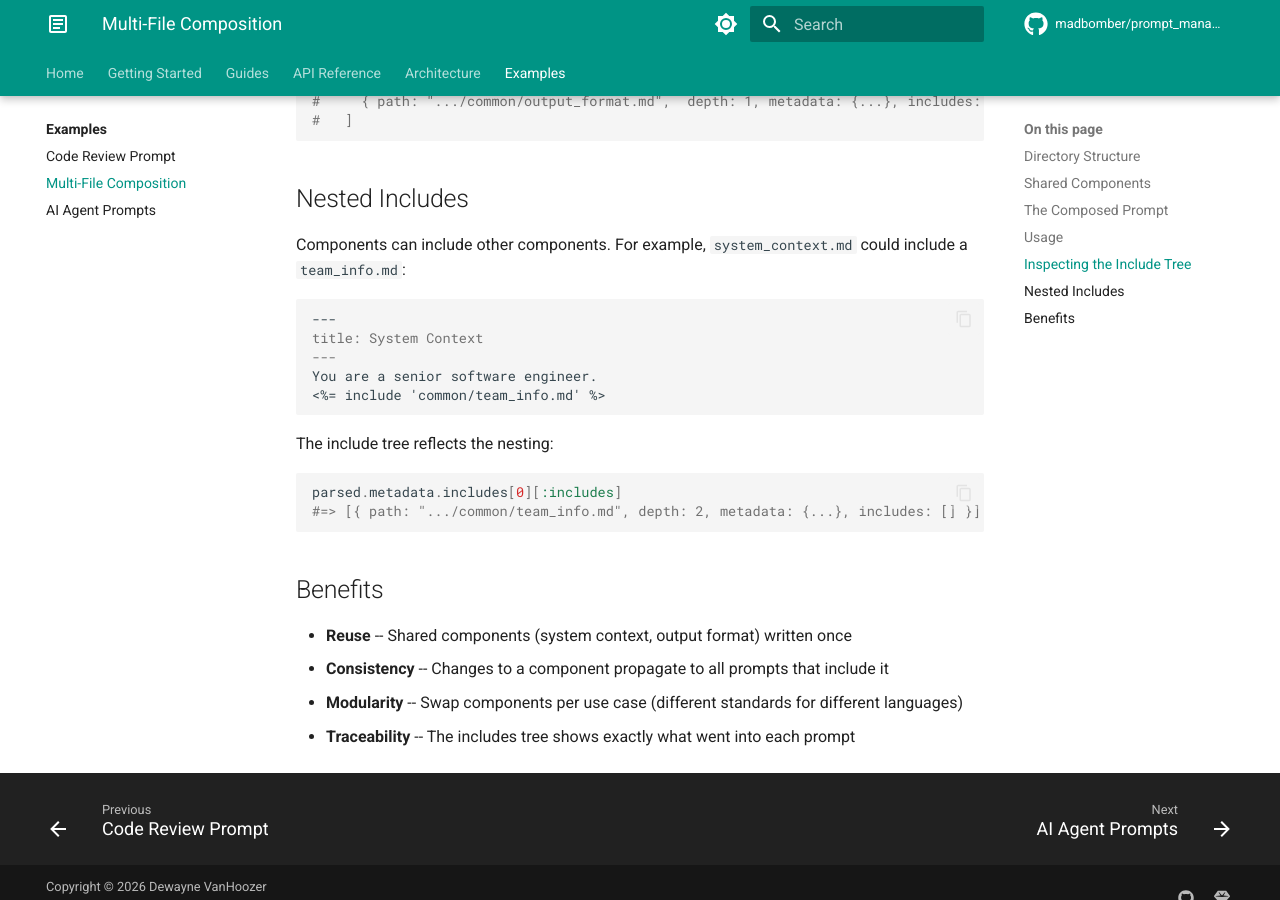
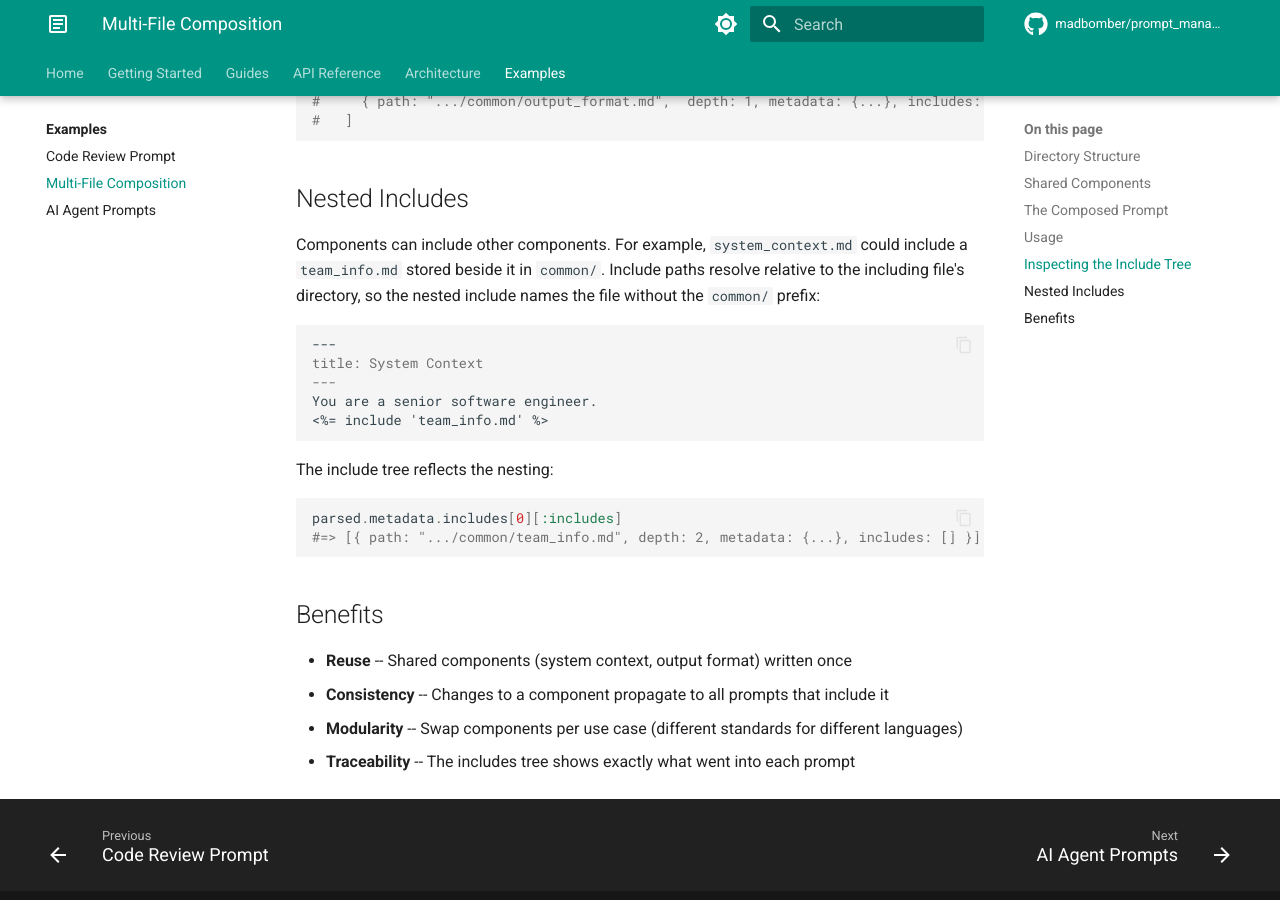
Before and after one commit to MadBomber/prompt_manager, an MkDocs documentation site: the page built from docs/examples/multi-file-composition.md, in a window 1280 px wide and 900 px high, scrolled down 1963 px. Built offline with MkDocs 1.6.1 and Material for MkDocs 9.7.7, drawn with Linux system fonts in a browser that asks for light colours; comment, search, counter and statistics services are not loaded.

Commit message:
docs: fix nested include path in composition example
Include paths resolve relative to the including file's directory, so
common/system_context.md must include 'team_info.md', not
'common/team_info.md' (which looked for common/common/team_info.md).

````diff
--- a/docs/examples/multi-file-composition.md
+++ b/docs/examples/multi-file-composition.md
@@ -98,14 +98,14 @@
 
 ## Nested Includes
 
-Components can include other components. For example, `system_context.md` could include a `team_info.md`:
+Components can include other components. For example, `system_context.md` could include a `team_info.md` stored beside it in `common/`. Include paths resolve relative to the including file's directory, so the nested include names the file without the `common/` prefix:
 
 ```markdown
 ---
 title: System Context
 ---
 You are a senior software engineer.
-<%= include 'common/team_info.md' %>
+<%= include 'team_info.md' %>
 ```
 
 The include tree reflects the nesting:
````
